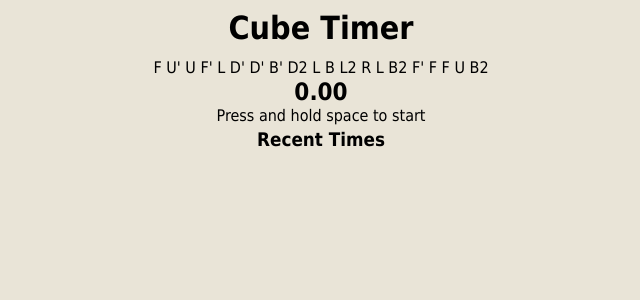
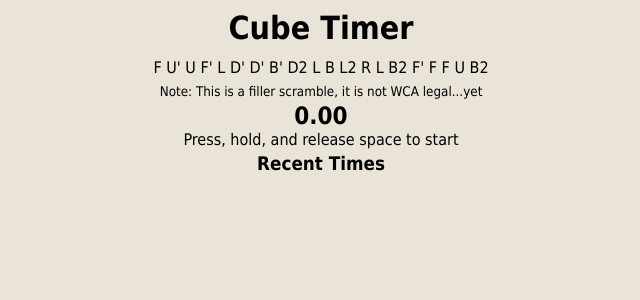
Before and after one commit to kaphelps33/cube-timer, a React (Vite) app: page / in a window 1280 px wide. Shown: the top 300 px of the page, without its empty margins (319-959 px from the left). Built offline with nearby package versions, Linux system fonts and the light colour scheme.

Commit message:
Change message based on timer state

```diff
--- a/src/App.jsx
+++ b/src/App.jsx
@@ -1,6 +1,5 @@
-import { useState, useEffect, useRef } from "react";
+import { useState, useEffect } from "react";
 import "./App.css";
-import { renderToString } from "react-dom/server";
 
 const scrambleMoves = ["R", "L", "F", "B", "D", "U"];
 const scrambleMoveModifier = ["", "2", "'"];
@@ -14,9 +13,9 @@ const generateScramble = () => {
       scrambleMoveModifier[
         Math.floor(Math.random() * scrambleMoveModifier.length)
       ];
-    scrambleArray[i] = nextTurn + nextModifier;
+    scrambleArray[i] = nextTurn + nextModifier + " ";
   }
-  return scrambleArray.flatMap((val, i) => (i === 0 ? [val] : [" ", val]));
+  return scrambleArray;
 };
 
 function App() {
@@ -25,7 +24,6 @@ function App() {
   const [status, setStatus] = useState("idle");
   const [solves, setSolves] = useState([]);
   const [scramble, setScramble] = useState(generateScramble);
-  const timeRef = useRef(null);
 
   useEffect(() => {
     let intervalId;
@@ -99,12 +97,19 @@ function App() {
         <h1>Cube Timer</h1>
       </header>
       <main>
-        <section>{scramble}</section>
+        <section>
+          {scramble}
+          <small>
+            Note: This is a filler scramble, it is not WCA legal...yet
+          </small>
+        </section>
         <section>
           <h2 className={status == "primed" ? "timer-primed" : "timer"}>
             {timePassed.toFixed(2)}
           </h2>
-          <p>Press and hold space to start</p>
+          {status == "idle" ? (
+            <p>Press, hold, and release space to start</p>
+          ) : null}
         </section>
         <section>
           <h3>Recent Times</h3>
```
